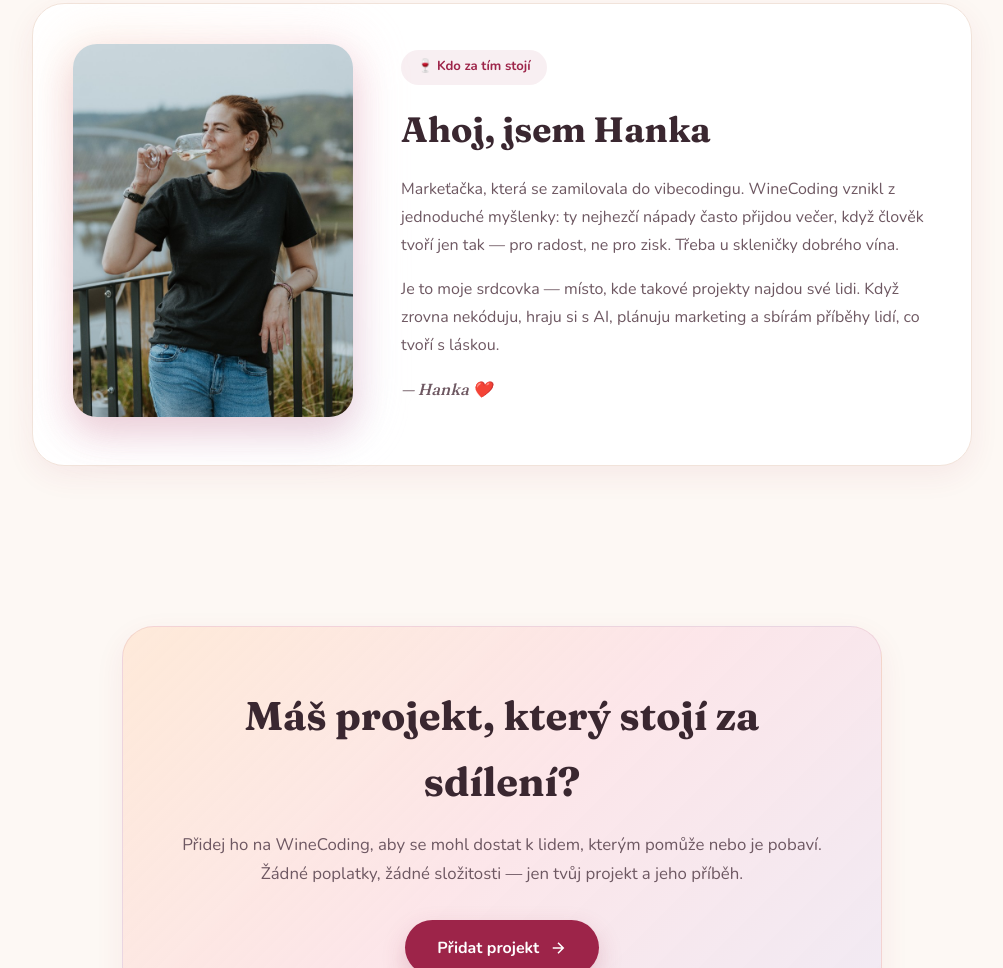
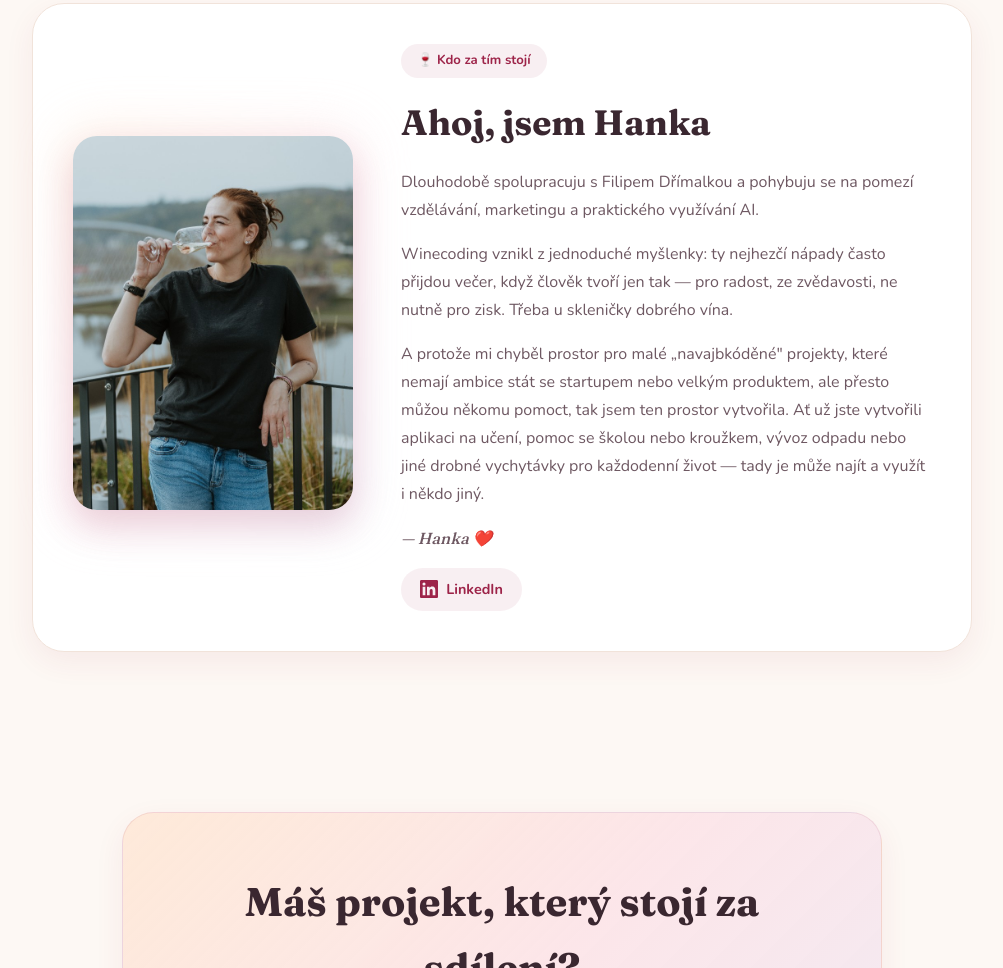
Before and after one commit to hanafialkova-beep/winecoding, a plain HTML site: page index.html in a window 1280 px wide. Shown: the part 2768-3736 px from the top of the page, without its empty margins (138-1141 px from the left). Drawn offline with nearby package versions, Linux system fonts and the light colour scheme.

Commit message:
Update about sekce: nový popisek autorky + odkaz na LinkedIn
Co-authored-by: Cursor <cursoragent@cursor.com>

```diff
--- a/index.html
+++ b/index.html
@@ -158,9 +158,14 @@
             <div class="about-text">
                 <span class="about-badge">🍷 Kdo za tím stojí</span>
                 <h2>Ahoj, jsem Hanka</h2>
-                <p>Markeťačka, která se zamilovala do vibecodingu. WineCoding vznikl z jednoduché myšlenky: ty nejhezčí nápady často přijdou večer, když člověk tvoří jen tak — pro radost, ne pro zisk. Třeba u skleničky dobrého vína.</p>
-                <p>Je to moje srdcovka — místo, kde takové projekty najdou své lidi. Když zrovna nekóduju, hraju si s AI, plánuju marketing a sbírám příběhy lidí, co tvoří s láskou.</p>
+                <p>Dlouhodobě spolupracuju s Filipem Dřímalkou a pohybuju se na pomezí vzdělávání, marketingu a praktického využívání AI.</p>
+                <p>Winecoding vznikl z jednoduché myšlenky: ty nejhezčí nápady často přijdou večer, když člověk tvoří jen tak — pro radost, ze zvědavosti, ne nutně pro zisk. Třeba u skleničky dobrého vína.</p>
+                <p>A protože mi chyběl prostor pro malé „navajbkóděné&quot; projekty, které nemají ambice stát se startupem nebo velkým produktem, ale přesto můžou někomu pomoct, tak jsem ten prostor vytvořila. Ať už jste vytvořili aplikaci na učení, pomoc se školou nebo kroužkem, vývoz odpadu nebo jiné drobné vychytávky pro každodenní život — tady je může najít a využít i někdo jiný.</p>
                 <p class="about-sign">— Hanka ❤️</p>
+                <a href="https://www.linkedin.com/in/hana-fialkov%C3%A1-a8b27a27/" target="_blank" rel="noopener" class="about-linkedin">
+                    <svg width="18" height="18" viewBox="0 0 24 24" fill="currentColor"><path d="M20.45 20.45h-3.56v-5.57c0-1.33-.02-3.04-1.85-3.04-1.85 0-2.14 1.45-2.14 2.94v5.67H9.34V9h3.42v1.56h.05c.48-.9 1.64-1.85 3.37-1.85 3.6 0 4.27 2.37 4.27 5.46v6.28zM5.34 7.43a2.07 2.07 0 1 1 0-4.14 2.07 2.07 0 0 1 0 4.14zM7.12 20.45H3.56V9h3.56v11.45zM22.22 0H1.77C.79 0 0 .77 0 1.73v20.54C0 23.23.79 24 1.77 24h20.45c.98 0 1.78-.77 1.78-1.73V1.73C24 .77 23.2 0 22.22 0z"/></svg>
+                    LinkedIn
+                </a>
             </div>
         </div>
     </section>
--- a/styles.css
+++ b/styles.css
@@ -710,6 +710,27 @@ section {
     font-style: italic;
     color: var(--wine);
     font-size: 1.1rem;
+    margin-bottom: 1.25rem;
+}
+
+.about-linkedin {
+    display: inline-flex;
+    align-items: center;
+    gap: 0.5rem;
+    padding: 0.6rem 1.2rem;
+    background: var(--wine-pale);
+    color: var(--wine);
+    border-radius: 50px;
+    font-size: 0.9rem;
+    font-weight: 700;
+    transition: var(--transition);
+}
+
+.about-linkedin:hover {
+    background: var(--wine);
+    color: #fff;
+    transform: translateY(-2px);
+    box-shadow: 0 8px 20px rgba(157,36,73,0.25);
 }
 
 @media (max-width: 768px) {
```
